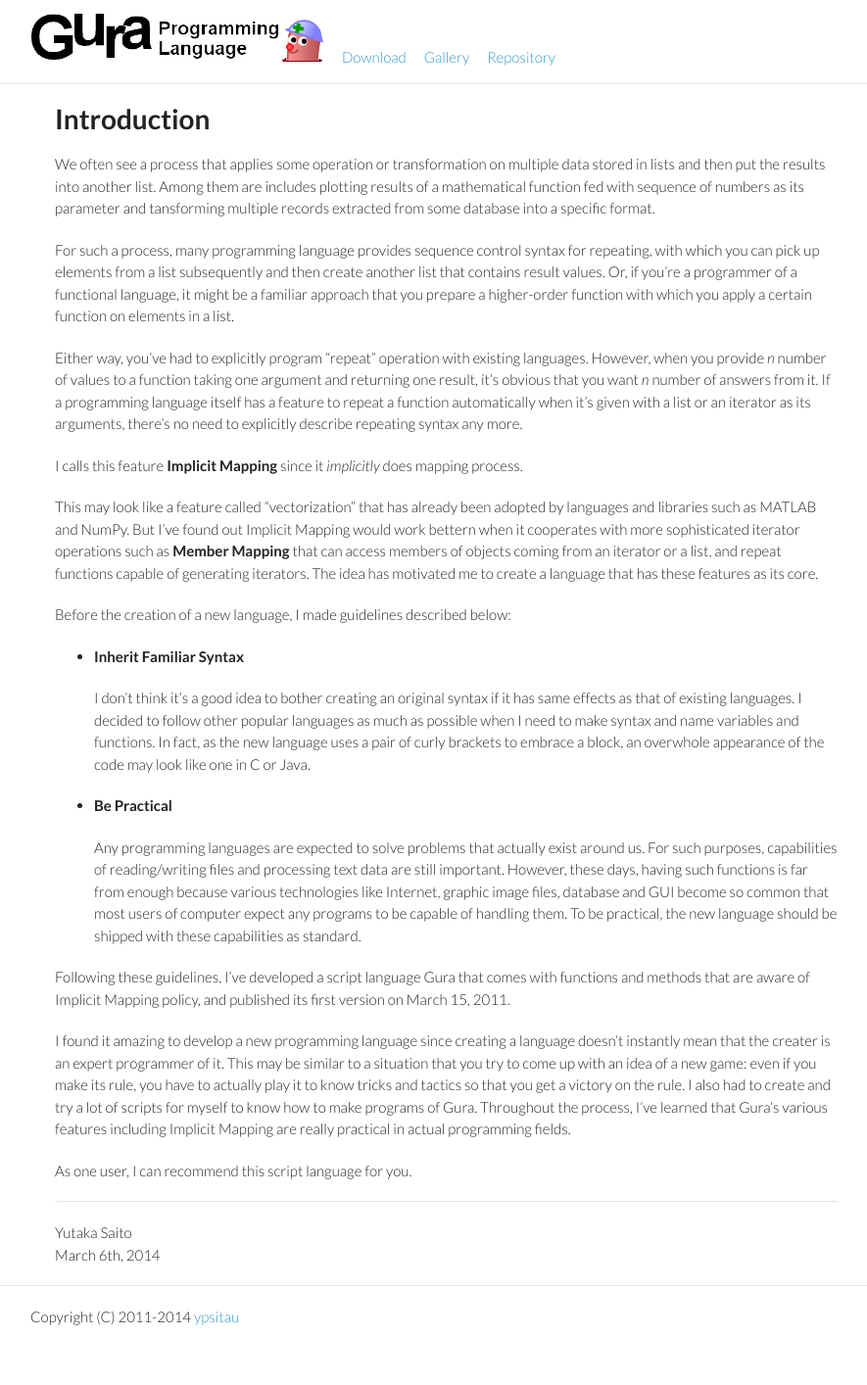
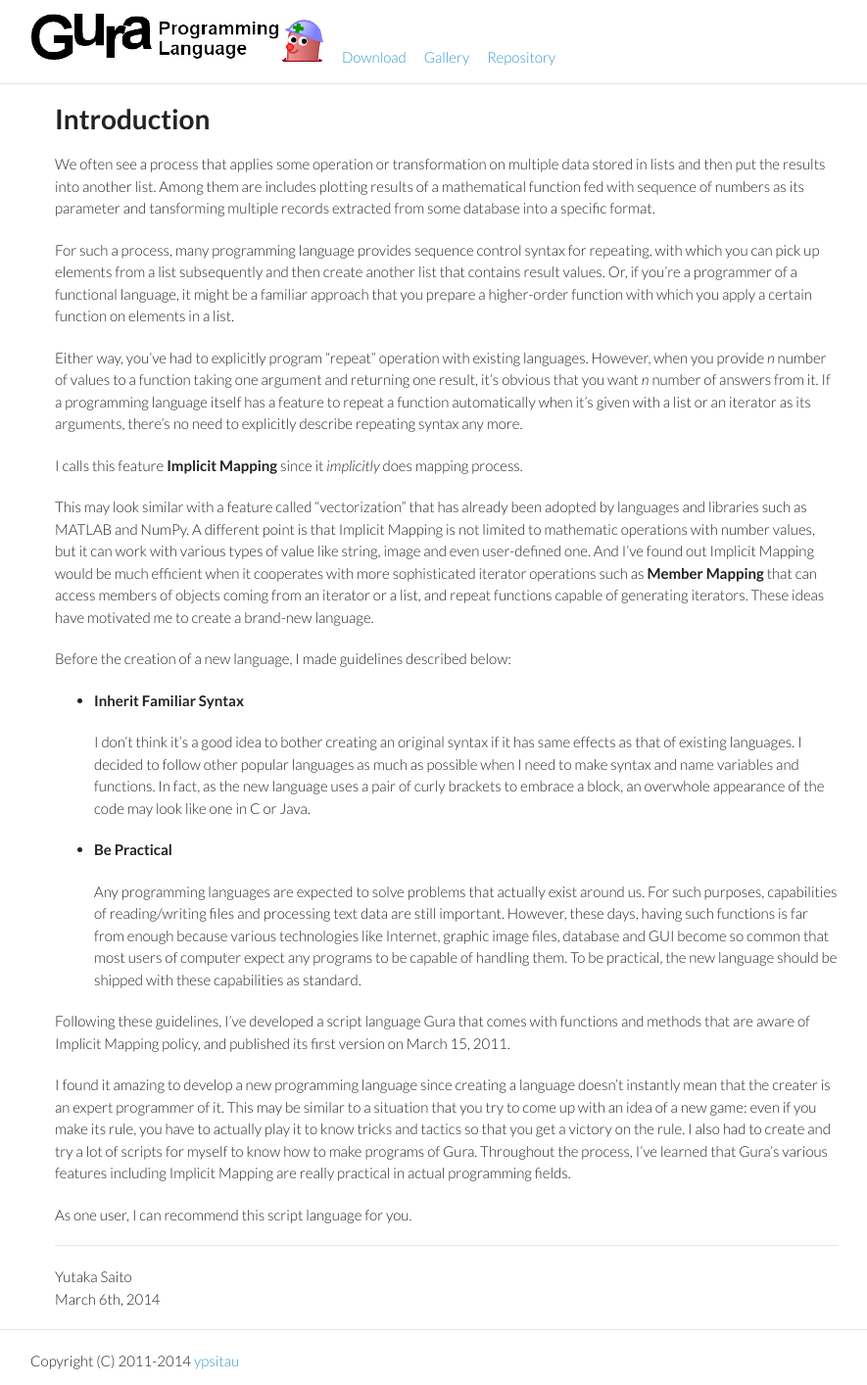
Before and after one commit to rudidude86/gura-lang.github.io, a Jekyll site: the page built from documents/Introduction.md, in a window 1280 px wide. Shown: the whole page at 98% size, without its empty margins (184-1069 px from the left). Built offline with Jekyll 4.4.1, drawn with Linux system fonts in a browser that asks for light colours; Markdown is read by kramdown in place of the engine named in the settings; before the commit the page ends 1369 px from its top, so only the background shows below that.

Commit message:
updated document

```diff
--- a/documents/Introduction.md
+++ b/documents/Introduction.md
@@ -27,13 +27,15 @@ there's no need to explicitly describe repeating syntax any more.
 
 I calls this feature **Implicit Mapping** since it *implicitly* does mapping process.
 
-This may look like a feature called "vectorization"
+This may look similar with a feature called "vectorization"
 that has already been adopted by languages and libraries such as MATLAB and NumPy.
-But I've found out Implicit Mapping would work bettern when it cooperates with
+A different point is that Implicit Mapping is not limited to mathematic operations with number values,
+but it can work with various types of value like string, image and even user-defined one.
+And I've found out Implicit Mapping would be much efficient when it cooperates with
 more sophisticated iterator operations such as **Member Mapping** that can access members
 of objects coming from an iterator or a list,
 and repeat functions capable of generating iterators.
-The idea has motivated me to create a language that has these features as its core.
+These ideas have motivated me to create a brand-new language.
 
 Before the creation of a new language, I made guidelines described below:
 
```
